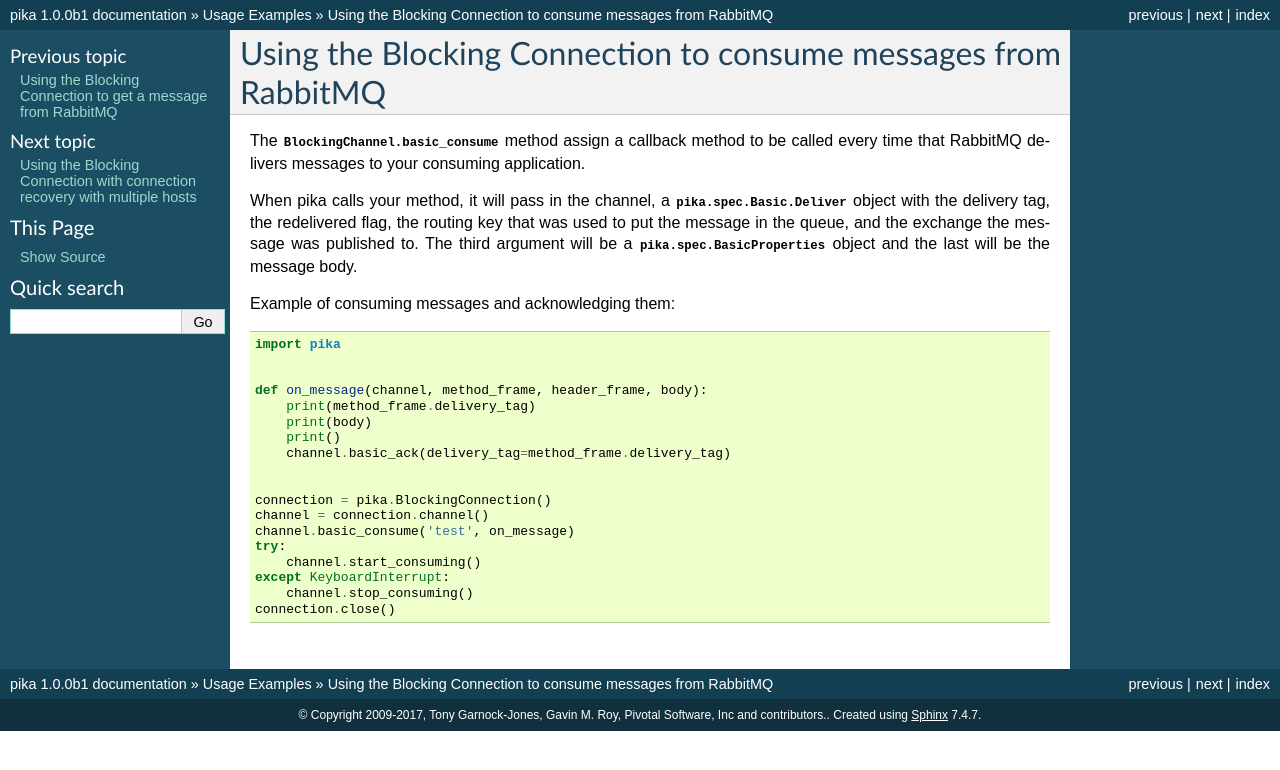
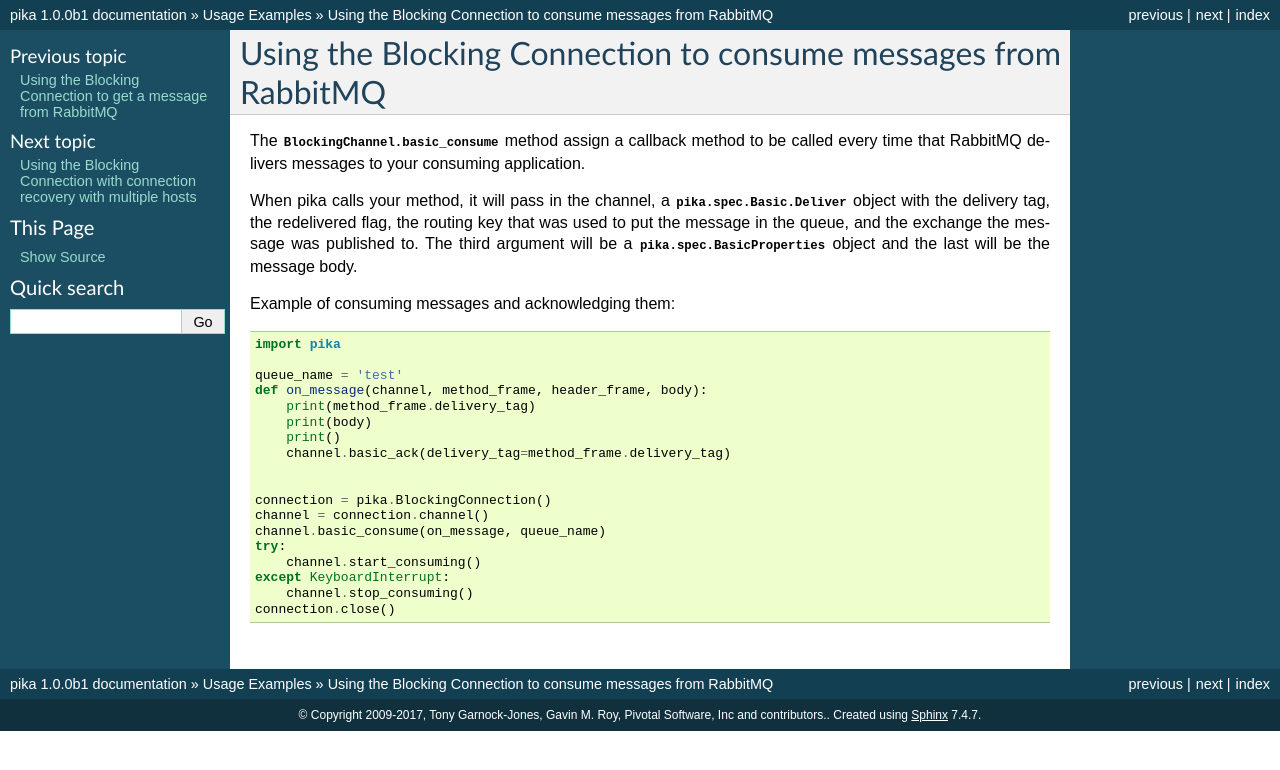
Before and after one commit to pika/pika, a Sphinx documentation site: the page built from docs/examples/blocking_consume.rst, in a window 1280 px wide. Shown: the top 770 px of the page. Built offline with Sphinx 7.4.7, drawn with Linux system fonts in a browser that asks for light colours.

Commit message:
Update blocking_consume.rst

```diff
--- a/docs/examples/blocking_consume.rst
+++ b/docs/examples/blocking_consume.rst
@@ -11,7 +11,7 @@ Example of consuming messages and acknowledging them::
 
     import pika
 
-
+    queue_name = 'test'
     def on_message(channel, method_frame, header_frame, body):
         print(method_frame.delivery_tag)
         print(body)
@@ -21,7 +21,7 @@ Example of consuming messages and acknowledging them::
 
     connection = pika.BlockingConnection()
     channel = connection.channel()
-    channel.basic_consume('test', on_message)
+    channel.basic_consume(on_message, queue_name)
     try:
         channel.start_consuming()
     except KeyboardInterrupt:
```
